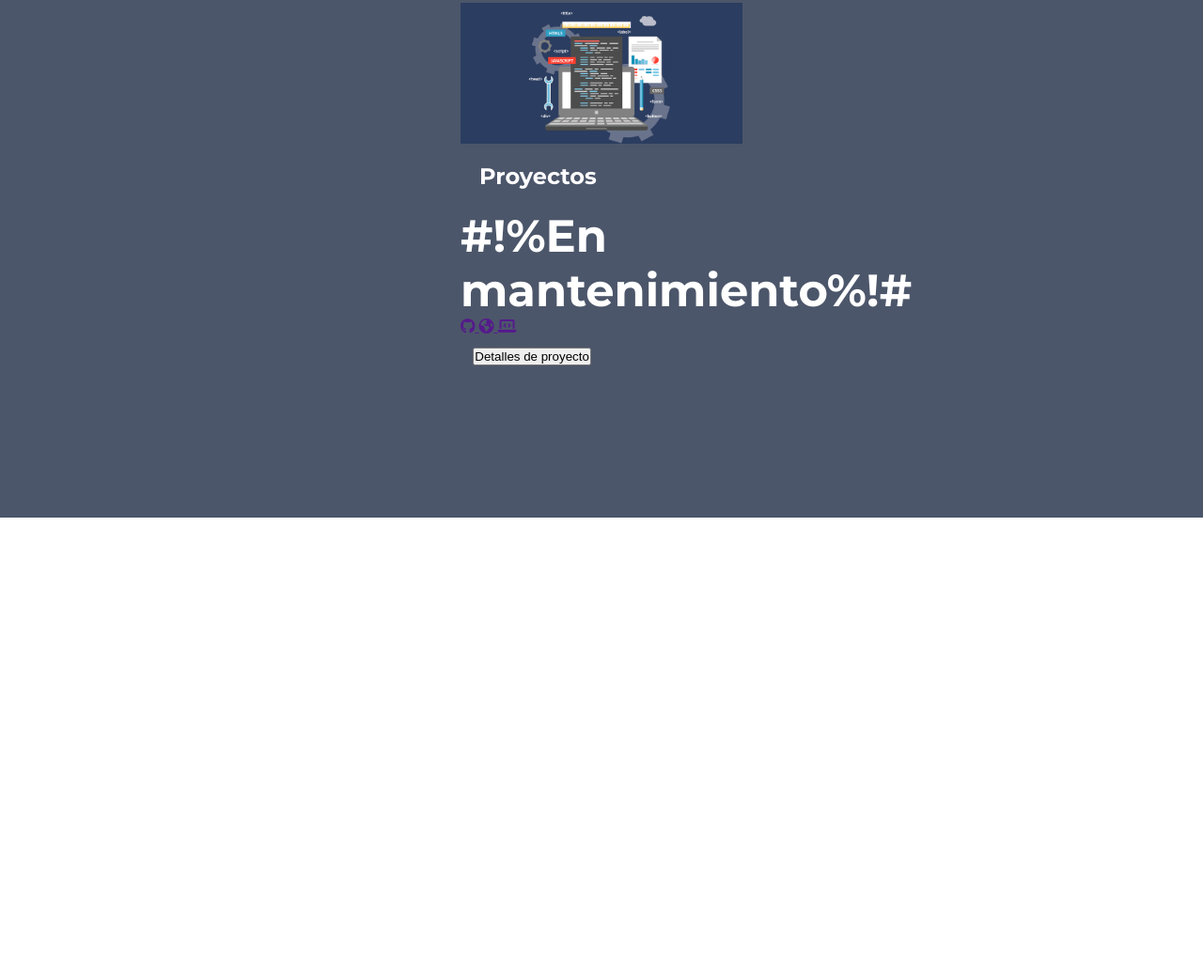
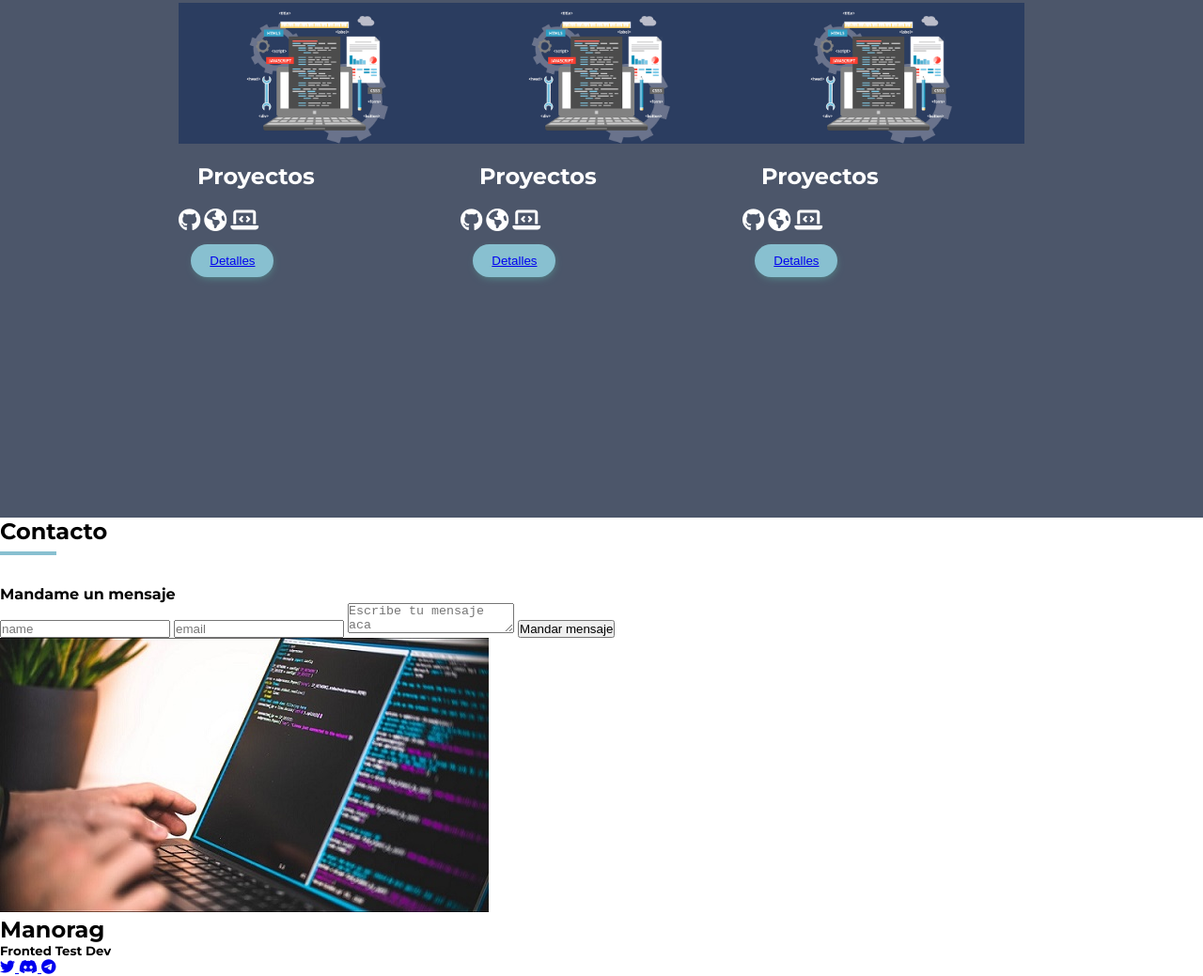
Before and after one commit to Manorag/manorag.github.io, a plain HTML site: page index.html in a window 1280 px wide. Shown: the part 1430-2469 px from the top of the page at 94% size. Before the commit the page ends 2073 px from the top, so only its background shows below. Drawn offline with Linux system fonts and the light colour scheme.

Commit message:
Finish html

```diff
--- a/index.html
+++ b/index.html
@@ -35,11 +35,11 @@
         </div>
 
     <div class="acerca">
-        <img src="./img/guishe.jpg" alt="sho">
+        <img src="./img/code.jpg" alt="sho">
         <div class="acerca-info">
                 <h2>Acerca de mi</h2>
             <div class="divisor"></div>
-                <p class="texto">Soy un joven de 25 años, al cual le gusta aprender diferentes cosas, ligadas a la tecnolgia.
+                <p class="texto">Soy un joven, al cual le gusta aprender diferentes cosas, ligadas a la tecnolgia.
                     Con conocimientos basicos en C, python, Java y Sql, un gran entusiasta del proyecto GNU/LINUX.
                 </p>
                 <a download href="./descarga/Hi.txt"><button class="descargar" >Leer mas</button></a>
@@ -57,24 +57,108 @@
             <div class="tarj-title">
                 <h2>Proyectos</h2>
             </div>
-            <div class="poryect-links">
-                <h1>#!%En mantenimiento%!#</h1>
-                <a href="">
+            <div class="proyect-links">
+                <a href="./descarga/Hi.txt" target="_blank">
                     <i class="fa-brands fa-github"></i>
                 </a>
-                <a href="">
+                <a href="./descarga/Hi.txt" target="_blank">
                     <i class="fa-solid fa-earth-americas"></i>
                 </a>
-                <a href="">
+                <a href="./descarga/Hi.txt" target="_blank">
                     <i class="fa-solid fa-laptop-code"></i>
                 </a>
             </div>
-            <button class="detalles-proyect">
-                Detalles de proyecto
-            </button>
+            <div class="buton-links">
+                <button class="detalles-proyect descargar">
+                    <a href="./descarga/Hi.txt" target="_blank"> Detalles</a>
+                 </button>
+            </div>
+        </div>
+        <div class="tarjeta">
+            <div class="tarj-img"></div>
+            <div class="tarj-title">
+                <h2>Proyectos</h2>
+            </div>
+            <div class="proyect-links">
+                <a href="./descarga/Hi.txt" target="_blank">
+                    <i class="fa-brands fa-github"></i>
+                </a>
+                <a href="./descarga/Hi.txt" target="_blank">
+                    <i class="fa-solid fa-earth-americas"></i>
+                </a>
+                <a href="./descarga/Hi.txt" target="_blank">
+                    <i class="fa-solid fa-laptop-code"></i>
+                </a>
+            </div>
+            <div class="buton-links">
+                <button class="detalles-proyect descargar">
+                    <a href="./descarga/Hi.txt" target="_blank"> Detalles</a>
+                 </button>
+            </div>
+        </div>
+        <div class="tarjeta">
+            <div class="tarj-img"></div>
+            <div class="tarj-title">
+                <h2>Proyectos</h2>
+            </div>
+            <div class="proyect-links">
+                <a href="./descarga/Hi.txt" target="_blank">
+                    <i class="fa-brands fa-github"></i>
+                </a>
+                <a href="./descarga/Hi.txt" target="_blank">
+                    <i class="fa-solid fa-earth-americas"></i>
+                </a>
+                <a href="./descarga/Hi.txt" target="_blank">
+                    <i class="fa-solid fa-laptop-code"></i>
+                </a>
+            </div>
+            <div class="buton-links">
+                <button class="detalles-proyect descargar">
+                    <a href="./descarga/Hi.txt" target="_blank"> Detalles</a>
+                 </button>
+            </div>
         </div>
     </div>
 </div>
+
+    <div class="contacto">
+        <div class="contacto-encabeza">
+          <h2>Contacto</h2>
+          <div class="divisor"></div>
+        </div>
+
+        <div class="contenedor-contacto">
+            <div class="contact-form">
+                <h4>Mandame un mensaje</h4>
+                <form class="formulario">
+                    <input type="text" placeholder="name" class="input">
+                    <input type="email" placeholder="email" class=""input>
+                    <textarea placeholder="Escribe tu mensaje aca"></textarea>
+                    <button type="submit" class="btn-sub">
+                        Mandar mensaje
+                    </button>
+                </form>
+            </div>
+            <img src="./img/pro.jpg" alt="img">
+            </div>
+        </div>
+
+        <footer class="footer">
+            <div class="footer-conten">
+                <h2>Manorag</h2>
+                <h5>Fronted Test Dev</h5>
+            </div>
+            <div class="social">
+                <a href="https://twitter.com/" target="_blank">
+                <i class="fa-brands fa-twitter"></i>
+                </a>
+                <a href="https://discord.com/" target="_blank">
+                <i class="fa-brands fa-discord"></i>
+                </a>
+                <a href="https://web.telegram.org/" target="_blank">
+                <i class="fa-brands fa-telegram"></i>
+                </a>
+            </div>
+        </footer>
 </body>
-
 </html>
```
